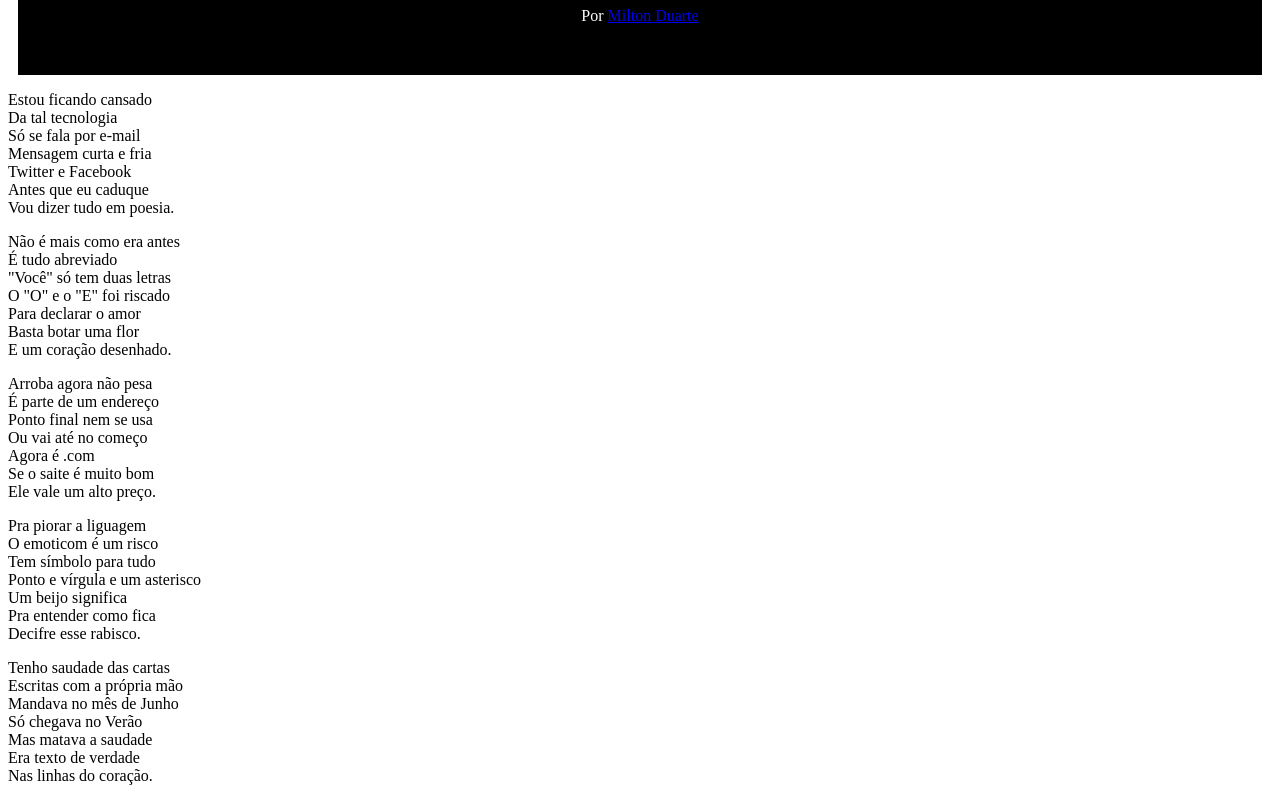
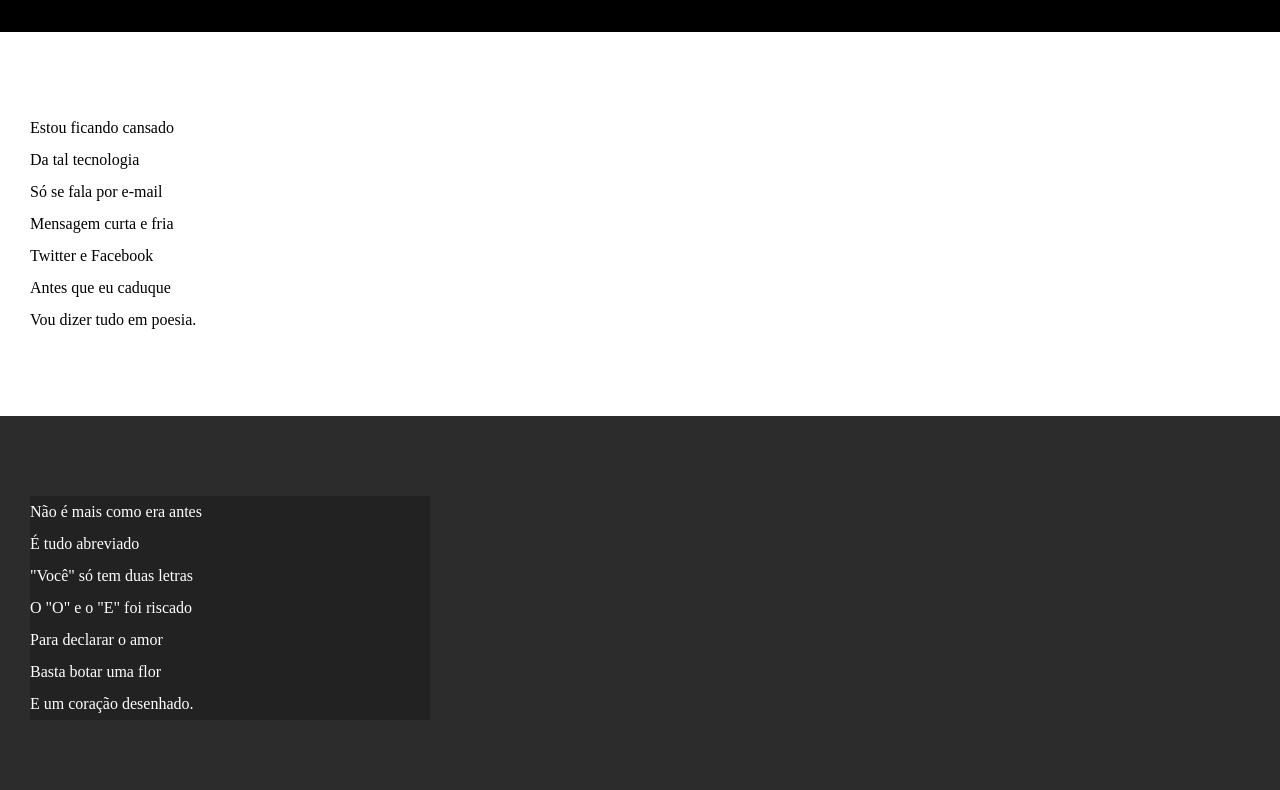
Before and after one commit to mariaclaraanacleto/HTML-CSS, a plain HTML site: page Exercicios/desafio008/index.html in a window 1280 px wide. Shown: the part 123-913 px from the top of the page. Drawn offline with Linux system fonts and the light colour scheme.

Commit message:
atualizei desafio008

```diff
--- a/Exercicios/desafio008/estilo/style.css
+++ b/Exercicios/desafio008/estilo/style.css
@@ -1,9 +1,17 @@
 @charset "UTF-8";
 
+*{
+    margin: 0px;
+    padding: 0px;
+}
+html, body{
+    min-height: 100vh;
+    background-color: rgb(195, 194, 194);
+}
 header{
     background-color: black;
     text-align: center;
-    margin: 10px 10px;
+    color: white;
 }
 header>h1{
     color: white;
@@ -14,11 +22,36 @@ header>p{
     color: white;
     padding-bottom: 50px;
 }
+header a, footer a{
+    color: white;
+    text-decoration: none;
+    font-weight: bolder;
+}
+header a:hover, footer a:hover{
+    text-decoration: underline;
+}
+section{
+    padding-top: 10vh;
+    padding-bottom: 10vh;
+    line-height: 2em;
+    padding-left: 30px;
+}
+section.normal{
+    background-color: white;
+    color: black;
+}
+section.imagem{
+    background-color: rgb(44, 44, 44);
+    color: white;
+}
+section.imagem > p{
+    background-color: rgba(0, 0, 0, 0.234);
+    width: 400px;
+}
 
 footer{
     background-color: black;
-}
-footer>p{
     color: white;
     text-align: center;
+    padding: 10px;
 }
```
